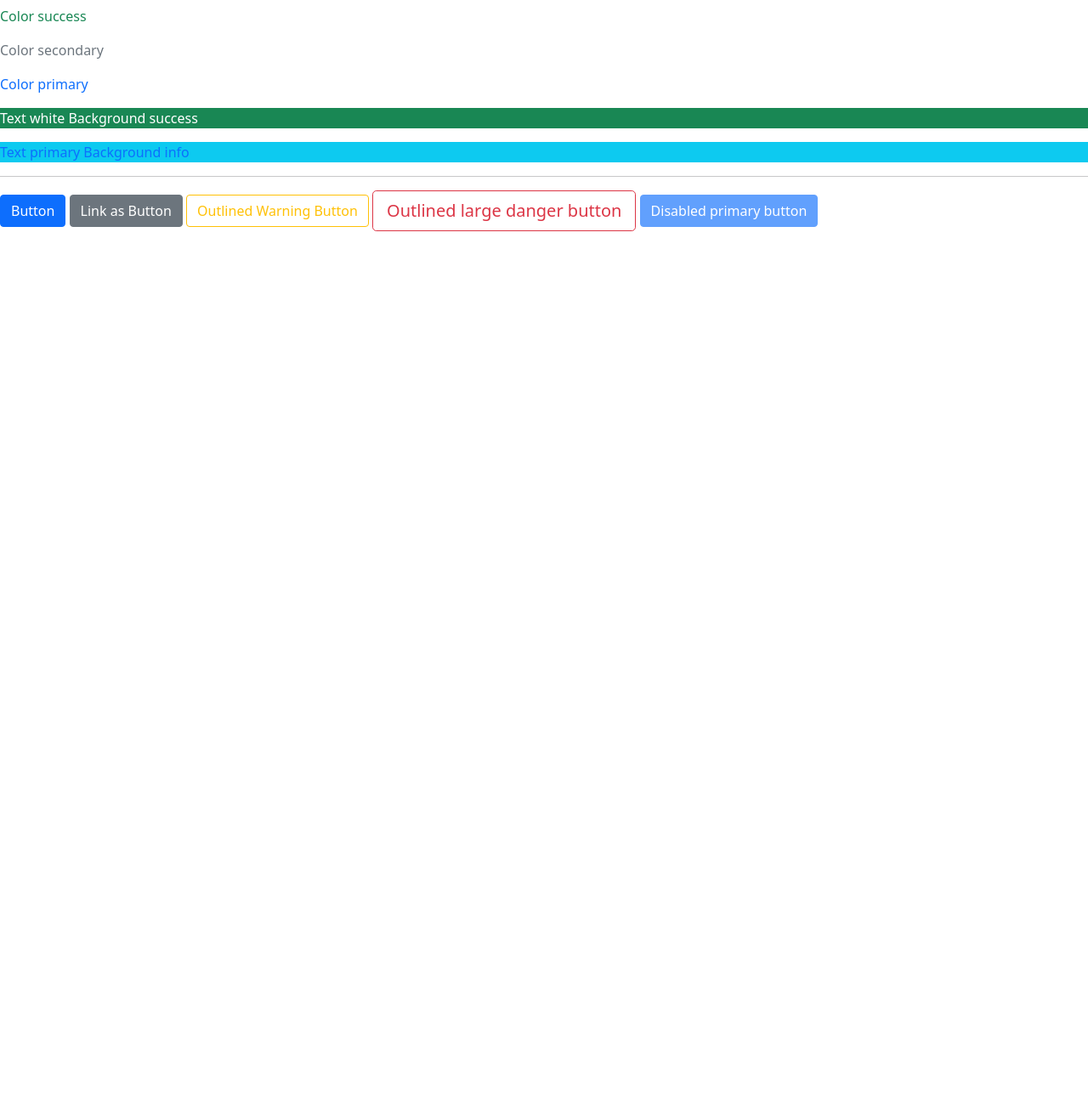
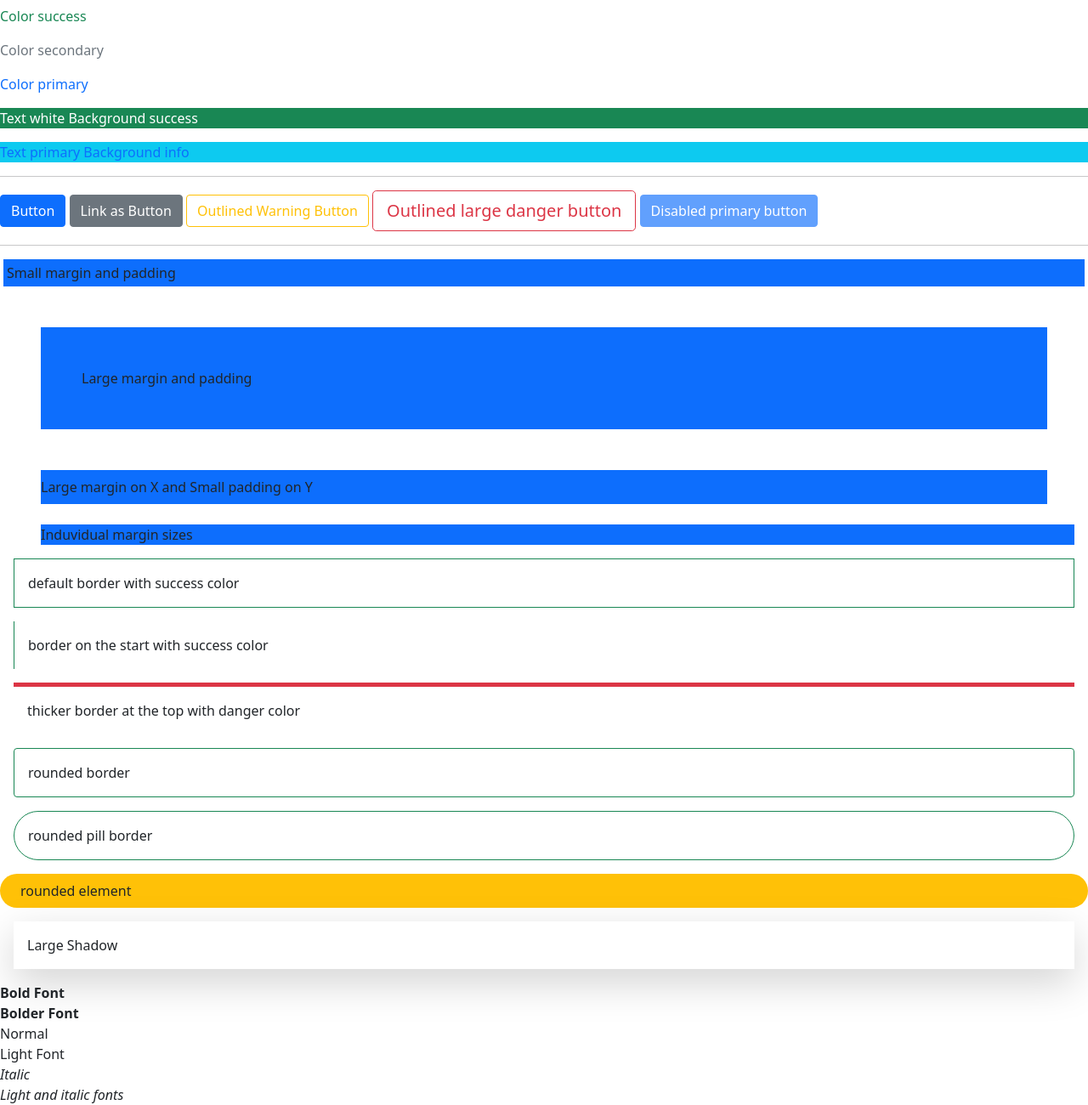
Before and after one commit to EnesKilicaslan/e-book-brand, a plain HTML site: page index.html in a window 1280 px wide. Shown: the part 860-2160 px from the top of the page at 85% size. Before the commit the page ends 1132 px from the top, so only its background shows below. Drawn offline with nearby package versions, Linux system fonts and the light colour scheme.

Commit message:
Add Bootstrap 5 Utility class, such as font, spacing and border examples

```diff
--- a/index.html
+++ b/index.html
@@ -59,9 +59,28 @@
 
     <button class="btn btn-primary" disabled>Disabled primary button</button>
 
+    <hr/>
 
+    <div class="bg-primary m-1 p-1"> Small margin and padding </div>
+    <div class="bg-primary m-5 p-5"> Large margin and padding </div>
+    <div class="bg-primary mx-5 py-2"> Large margin on X and Small padding on Y </div>
+    <div class="bg-primary ms-5 mt-4 me-3 mb-2"> Induvidual margin sizes </div>
 
+    <div class="m-3 p-3 border border-success"> default border with success color </div>
+    <div class="m-3 p-3 border-start border-success">  border on the start with success color </div>
+    <div class="m-3 p-3 border-top border-danger border-5">  thicker border at the top with danger color </div>
+    <div class="m-3 p-3 rounded border border-success"> rounded border </div>
+    <div class="m-3 p-3 rounded-pill border border-success"> rounded pill border </div>
+    <div class="bg-warning rounded-pill p-2 ps-4">rounded element</div>
 
+    <div class="m-3 p-3 shadow-lg"> Large Shadow </div>
+
+    <div class="fw-bold">Bold Font</div>
+    <div class="fw-bolder">Bolder Font</div>
+    <div>Normal</div>
+    <div class="fw-light">Light Font</div>
+    <div class="fst-italic">Italic</div>
+    <div class="fw-light fst-italic">Light and italic fonts</div>
 
 
 
```
